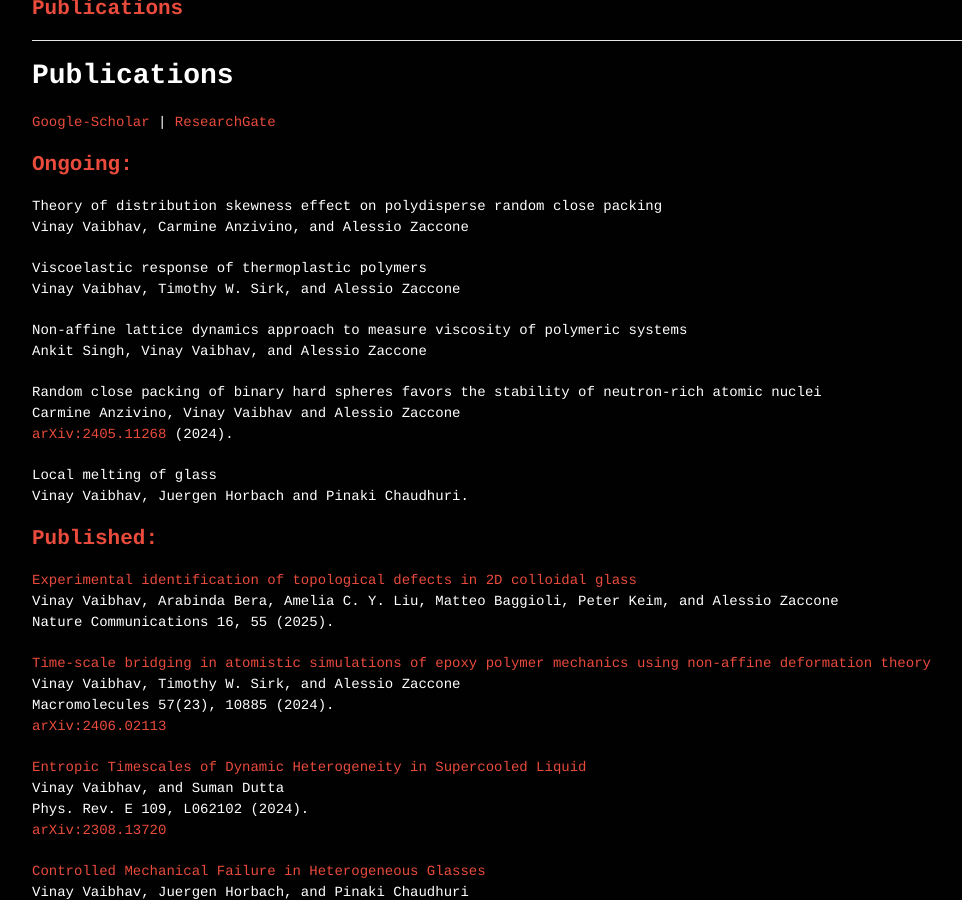
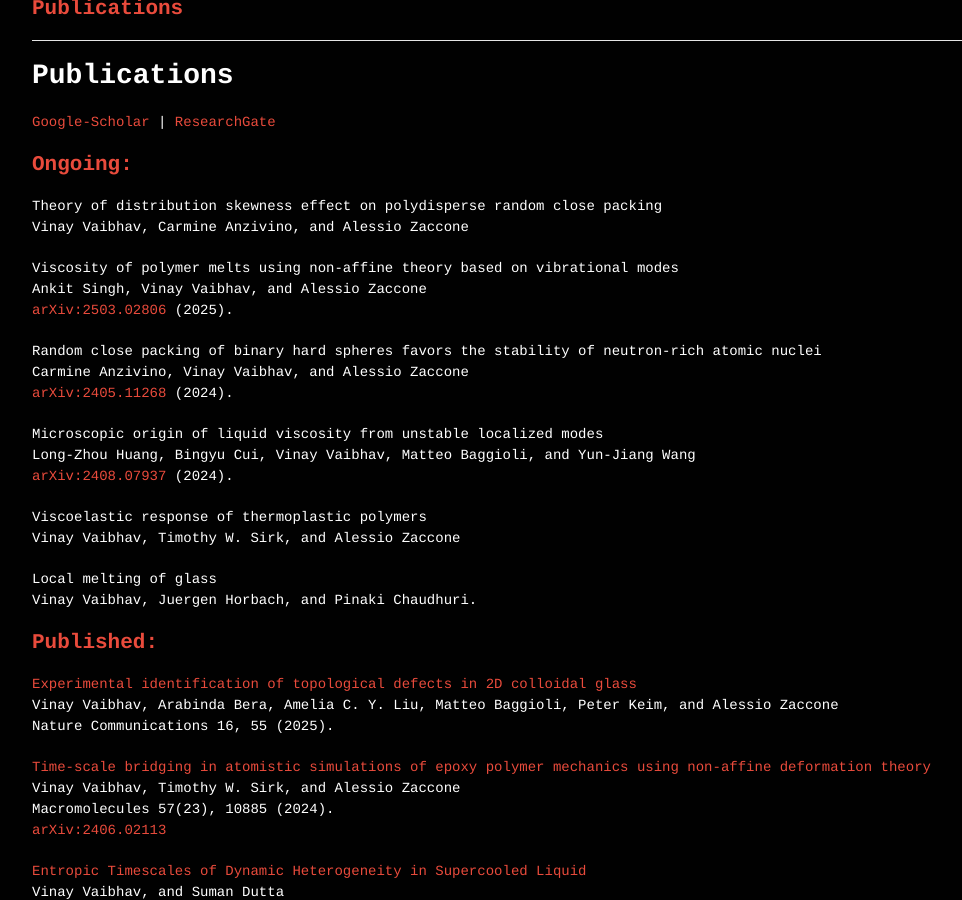
Before and after one commit to vinayphys/vinayphys.github.io, a Jekyll site: the page built from Publications.md, in a window 1280 px wide and 900 px high, scrolled down 437 px. Shown: the whole window, without its empty margins (18-980 px from the left). Built offline with Jekyll 4.4.1, drawn with Linux system fonts in a browser that asks for light colours; our own code applies the rules of GitHub Pages for plain Markdown files; a script that is not in the unit is left out.

Commit message:
Update Publications.md

```diff
--- a/Publications.md
+++ b/Publications.md
@@ -10,18 +10,23 @@ title: Publications
 Theory of distribution skewness effect on polydisperse random close packing
 Vinay Vaibhav, Carmine Anzivino, and Alessio Zaccone
 
+Viscosity of polymer melts using non-affine theory based on vibrational modes
+Ankit Singh, Vinay Vaibhav, and Alessio Zaccone
+[arXiv:2503.02806](https://arxiv.org/abs/2503.02806) (2025).
+
+Random close packing of binary hard spheres favors the stability of neutron-rich atomic nuclei
+Carmine Anzivino, Vinay Vaibhav, and Alessio Zaccone
+[arXiv:2405.11268](https://arxiv.org/abs/2405.11268) (2024).
+
+Microscopic origin of liquid viscosity from unstable localized modes
+Long-Zhou Huang, Bingyu Cui, Vinay Vaibhav, Matteo Baggioli, and Yun-Jiang Wang
+[arXiv:2408.07937](https://arxiv.org/abs/2408.07937) (2024).
+
 Viscoelastic response of thermoplastic polymers
 Vinay Vaibhav, Timothy W. Sirk, and Alessio Zaccone
 
-Non-affine lattice dynamics approach to measure viscosity of polymeric systems
-Ankit Singh, Vinay Vaibhav, and Alessio Zaccone
-
-Random close packing of binary hard spheres favors the stability of neutron-rich atomic nuclei
-Carmine Anzivino, Vinay Vaibhav and Alessio Zaccone
-[arXiv:2405.11268](https://arxiv.org/abs/2405.11268) (2024).
-
 Local melting of glass
-Vinay Vaibhav, Juergen Horbach and Pinaki Chaudhuri.
+Vinay Vaibhav, Juergen Horbach, and Pinaki Chaudhuri.
 
 ## Published:
 
```
